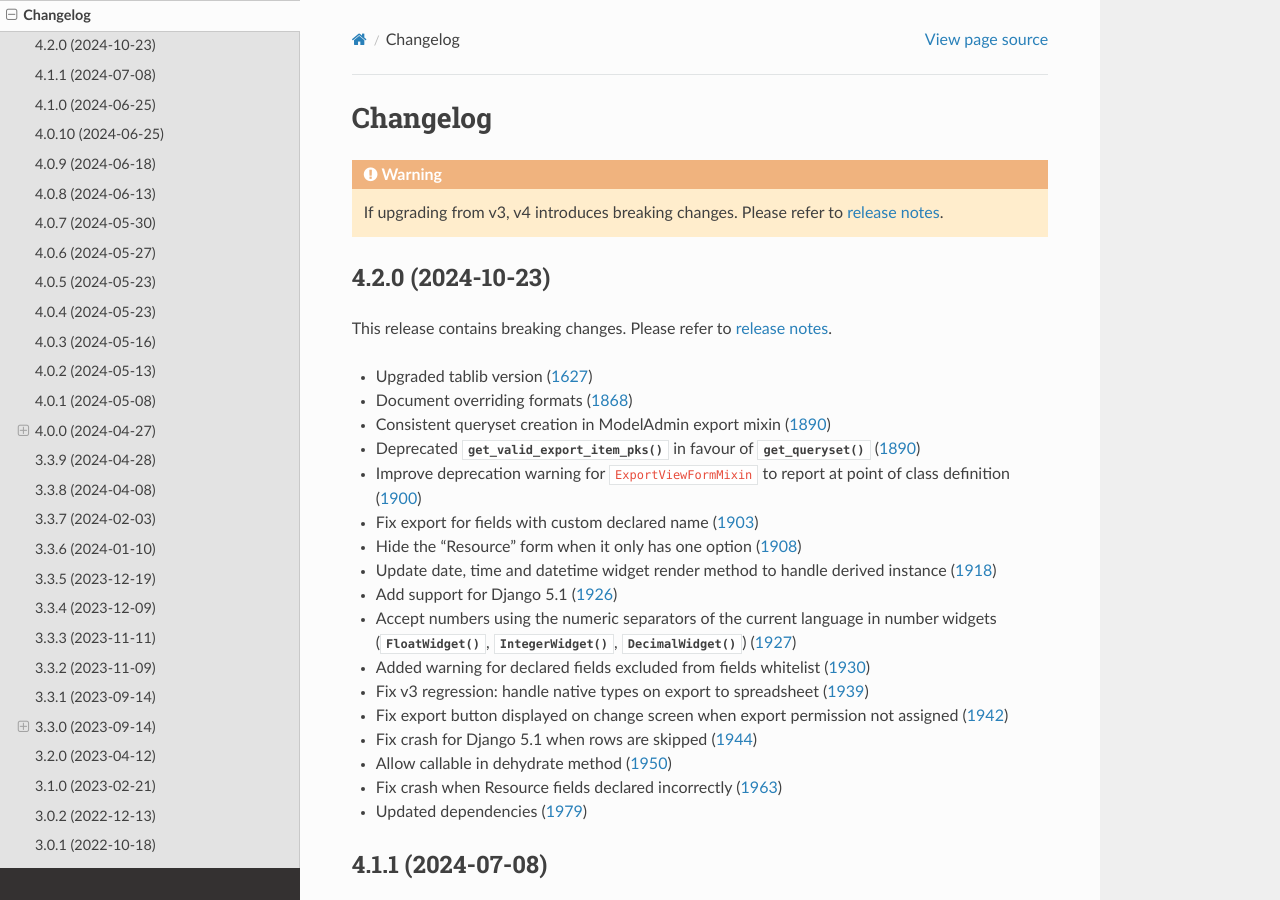
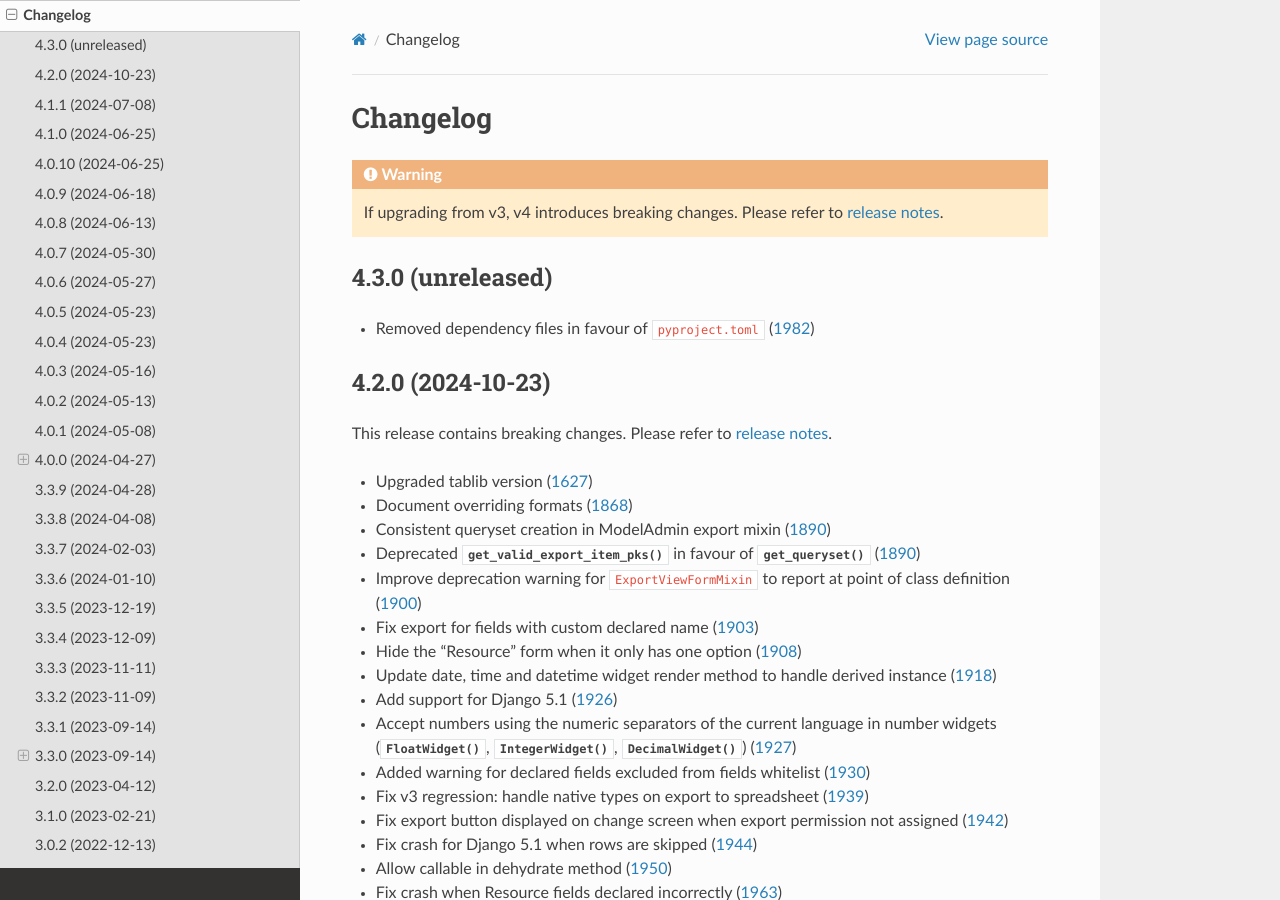
Before and after one commit to django-import-export/django-import-export, a Sphinx documentation site: the page built from docs/changelog.rst, in a window 1280 px wide and 900 px high. Built offline with Sphinx 7.4.7 and the Read the Docs theme 3.1.0, drawn with Linux system fonts in a browser that asks for light colours; pages that are not in the unit, such as notebooks, are missing from menus; the version number could not be read and is left out.

Commit message:
updated changelog

```diff
--- a/docs/changelog.rst
+++ b/docs/changelog.rst
@@ -4,6 +4,11 @@ Changelog
 .. warning::
 
     If upgrading from v3, v4 introduces breaking changes.  Please refer to :doc:`release notes<release_notes>`.
+
+4.3.0 (unreleased)
+------------------
+
+- Removed dependency files in favour of ``pyproject.toml`` (`1982 <https://github.com/django-import-export/django-import-export/issues/1982>`_)
 
 4.2.0 (2024-10-23)
 ------------------
```
